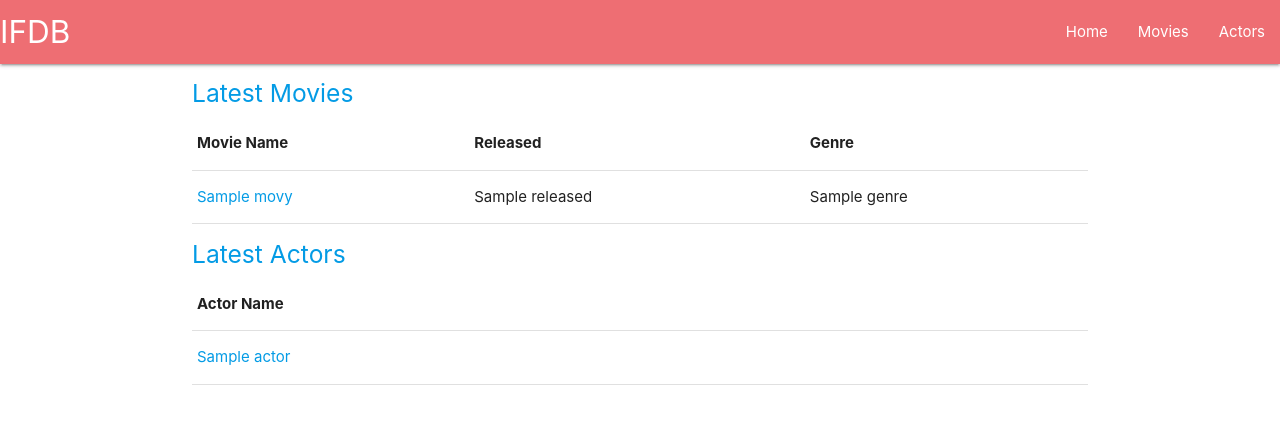
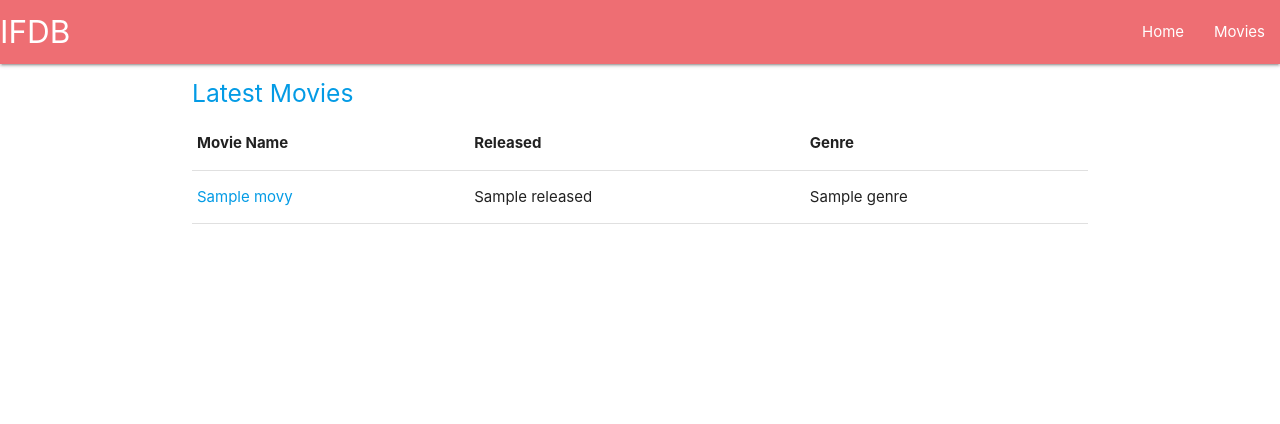
Before and after one commit to akenworthy87/ci-milestone3, a Flask app: page / in a window 1280 px wide. Shown: the top 424 px of the page. Run offline with Flask 2, Linux system fonts and the light colour scheme; a database or web service that is not in the repository returns one stand-in record (values such as "Sample title"); some libraries are stand-ins or nearby versions.

Commit message:
Reduced complexity: Removed the Actor's DB and pages

```diff
--- a/app.py
+++ b/app.py
@@ -65,47 +65,6 @@ def view_movie(movie_id):
     return render_template('movies/viewmovie.html', movie=movie_details)
 
 
-# Actor Pages ##################################################################
-@app.route('/actors')
-def list_actors():
-    return render_template("actors/actors.html", actors=mongo.db.actors.find())
-
-## Add actor functions
-@app.route('/add_actor')
-def add_actor():
-    return render_template('actors/createactor.html')
-
-@app.route('/insert_actor', methods=['POST'])
-def insert_actor():
-    #validation goes here
-    actors = mongo.db.actors
-    actors.insert_one(request.form.to_dict())
-    return redirect(url_for('list_actors'))
-
-## Edit actor functions
-@app.route('/edit_actor/<actor_id>')
-def edit_actor(actor_id):
-    the_actor = mongo.db.actors.find_one({"_id": ObjectId(actor_id)})
-    all_categories = mongo.db.categories.find()
-    return render_template('actors/editactor.html', actor=the_actor, categories=all_categories)
-
-@app.route('/update_actor/<actor_id>', methods=['POST'])
-def update_actor(actor_id):
-    actors = mongo.db.actors
-    actors.update( {'_id': ObjectId(actor_id)},
-    {"$set":{
-        'actor_name': request.form.get('actor_name'),
-        'photo': request.form.get('photo'),
-        'background': request.form.get('background')
-    }})
-    return redirect(url_for('view_actor', actor_id=actor_id))
-
-## View actor
-@app.route('/view_actor/<actor_id>')
-def view_actor(actor_id):
-    actor_details = mongo.db.actors.find_one({"_id": ObjectId(actor_id)})
-    return render_template('actors/viewactor.html', actor=actor_details)
-
 # Validation Functions #########################################################
 def validate_movie(movie):
     return True
--- a/templates/base.html
+++ b/templates/base.html
@@ -22,14 +22,12 @@
                 <ul id="nav-mobile" class="right hide-on-med-and-down">
                     <li><a href="{{url_for('home')}}">Home</a></li>
                     <li><a href="{{url_for('list_movies')}}">Movies</a></li>
-                    <li><a href="{{url_for('list_actors')}}">Actors</a></li>
                 </ul>
 
             </div>
             <ul class="sidenav" id="mobile-demo">
                 <li><a href="{{url_for('home')}}">Home</a></li>
                 <li><a href="{{url_for('list_movies')}}">Movies</a></li>
-                <li><a href="{{url_for('list_actors')}}">Actors</a></li>
             </ul>
         </nav>
     </header>
--- a/templates/index.html
+++ b/templates/index.html
@@ -23,24 +23,4 @@
 </table>
 
 
-<!--Actors Table-->
-<h5><a href="{{url_for('list_actors')}}">Latest Actors</a></h5>
-<table>
-    <thead>
-        <tr>
-            <th>Actor Name</th>
-        </tr>
-    </thead>
-    {% for actor in actors %}
-    <tr>
-        <td>
-            <a href="{{url_for('view_actor', actor_id=actor._id)}}">
-                {{actor.actor_name}}
-            </a>
-        </td>
-    </tr>
-    {% endfor %}
-</table>
-
-
 {% endblock %}
--- a/templates/movies/viewmovie.html
+++ b/templates/movies/viewmovie.html
@@ -28,7 +28,7 @@
 <div class="row">
     <div class="col s12">
         {% for actor, value in movie.actors.items() %}
-        <span><a href="{{url_for('view_actor', actor_id=value)}}">{{actor}} </a></span>
+        <span>{{actor}}</span>
         {% endfor %}
     </div>
 </div>
```
Also changed, not shown: templates/actors/actors.html (deleted, +0 -21 lines), templates/actors/createactor.html (deleted, +0 -9 lines), templates/actors/editactor.html (deleted, +0 -9 lines), templates/actors/viewactor.html (deleted, +0 -21 lines), README.md.
